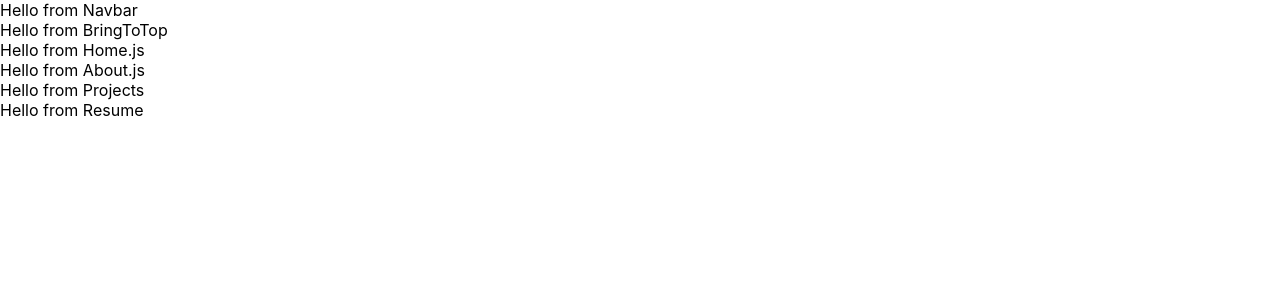
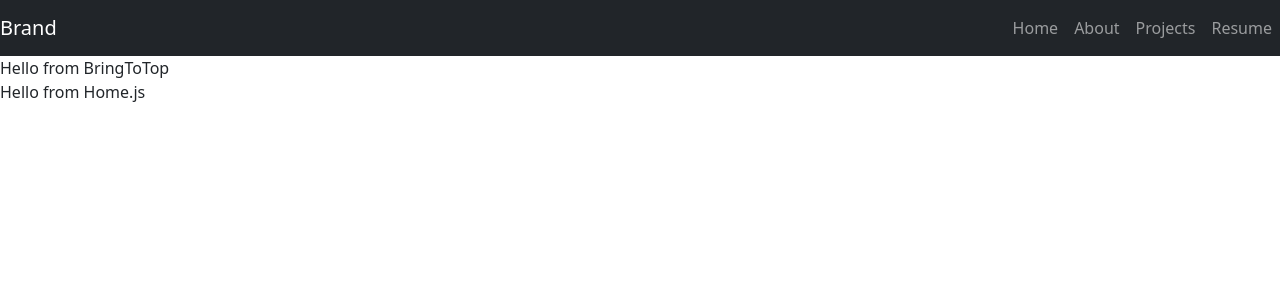
Before and after one commit to Subho1011/Portfolio_App, a React (Create React App) app: page / in a window 1280 px wide. Shown: the top 300 px of the page. Built offline with nearby package versions, Linux system fonts and the light colour scheme.

Commit message:
Basic structure of Navbar is created

```diff
--- a/package.json
+++ b/package.json
@@ -6,10 +6,12 @@
     "@testing-library/jest-dom": "^5.17.0",
     "@testing-library/react": "^13.4.0",
     "@testing-library/user-event": "^13.5.0",
+    "bootstrap": "^5.3.3",
     "react": "^18.3.1",
     "react-bootstrap": "^2.10.2",
     "react-dom": "^18.3.1",
     "react-icon": "^1.0.0",
+    "react-router-dom": "^6.23.0",
     "react-scripts": "5.0.1",
     "web-vitals": "^2.1.4"
   },
--- a/src/App.js
+++ b/src/App.js
@@ -1,15 +1,16 @@
 
-import {useEffect, useState} from 'react';
-
+import { useEffect, useState } from 'react';
+import { BrowserRouter as Router, Route, Routes, Navigate } from 'react-router-dom';
 
 import './App.css';
-import Navbar from './components/Navbar';
+import NavBar from './components/Navbar';
 import BringToTop from './components/BringToTop';
 import PreLoader from './components/PreLoader';
 import Home from './components/Home/Home';
 import About from './components/About/About';
 import Projects from './components/Projects/Projects';
 import Resume from './components/Resume/Resume';
+import 'bootstrap/dist/css/bootstrap.min.css';
 
 function App() {
   const [load, setLoad] = useState(true);
@@ -18,23 +19,24 @@ function App() {
       setLoad(false);
     }, 2000);
 
-    return () => { clearTimeout(timer)};
+    return () => { clearTimeout(timer) };
   }, []);
 
   return (
-    <div>
-      <PreLoader isLoading={load}/>
+    <Router>
+      <PreLoader isLoading={load} />
       <div>
-        <Navbar />
+        <NavBar />
         <BringToTop />
-        <div>
-          <Home />
-          <About />
-          <Projects />
-          <Resume />
-        </div>
+        <Routes>
+          <Route path="/" element={<Home />} />
+          <Route path="/about" element={<About />} />
+          <Route path="/projects" element={<Projects />} />
+          <Route path="/resume" element={<Resume />} />
+          <Route path="*" element={<Navigate to="/"/>}/>
+        </Routes>
       </div>
-    </div>
+    </Router>
   );
 }
 
--- a/src/components/Navbar.js
+++ b/src/components/Navbar.js
@@ -1,8 +1,23 @@
+import { Navbar, Nav, Container } from "react-bootstrap";
 
-const Navbar = () => {
-  return(
-    <div>Hello from Navbar</div>
+
+const NavBar = () => {
+  return (
+    <Navbar expand="lg" bg="dark" data-bs-theme="dark">
+
+        <Navbar.Brand href="/">Brand</Navbar.Brand>
+        <Navbar.Toggle aria-controls="basic-navbar-nav" />
+        <Navbar.Collapse id="basic-navbar-nav">
+          <Nav className="ms-auto">
+            <Nav.Item> <Nav.Link href="/">Home</Nav.Link> </Nav.Item>
+            <Nav.Item> <Nav.Link href="/about">About</Nav.Link> </Nav.Item>
+            <Nav.Item> <Nav.Link href="//projects">Projects</Nav.Link> </Nav.Item>
+            <Nav.Item> <Nav.Link href="/resume">Resume</Nav.Link> </Nav.Item>
+          </Nav>
+        </Navbar.Collapse>
+
+    </Navbar>
   );
 }
 
-export default Navbar;
+export default NavBar;
--- a/src/index.css
+++ b/src/index.css
@@ -10,5 +10,5 @@ body {
     sans-serif;
   -webkit-font-smoothing: antialiased;
   -moz-osx-font-smoothing: grayscale;
-
+    font-size: 62.5%;
 }
```
Also changed, not shown: src/App.css (+23 -0 lines), 1 other file (tests, documents, lock files or other folders).
